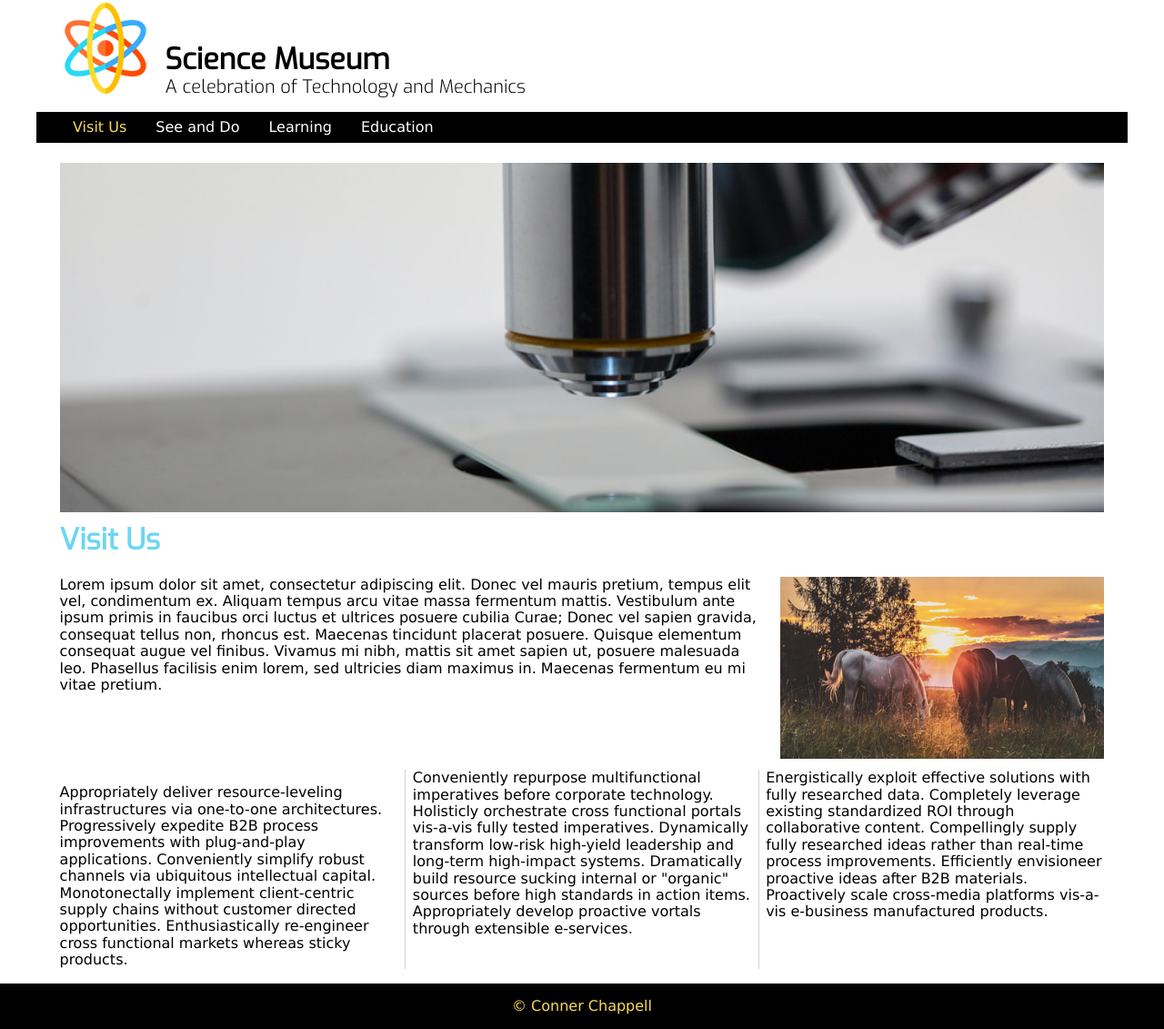
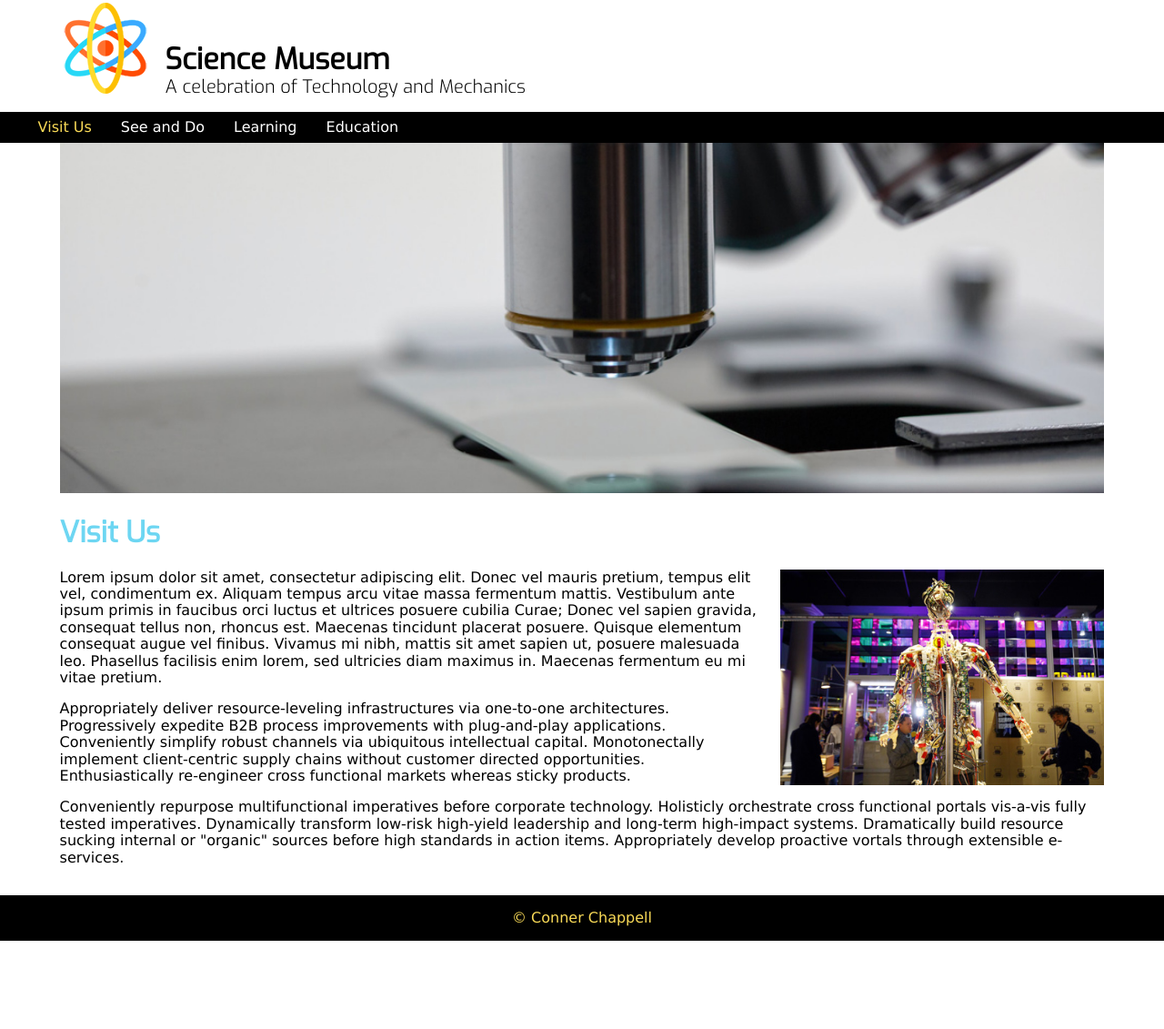
Before and after one commit to ConnerChappell/DGM_2740, a plain HTML site: page unit02/index.html in a window 1280 px wide. Shown: the part 13-1144 px from the top of the page at 91% size. After the commit the page ends 1047 px from the top, so only its background shows below. Drawn offline with Linux system fonts and the light colour scheme.

Commit message:
Style requirements met except for nav bar

```diff
--- a/unit02/css/large.css
+++ b/unit02/css/large.css
@@ -1,5 +1,5 @@
 @media only screen and (min-width: 1028px) {
-    header, nav, main {
+    header, main {
         max-width: 75rem;
         margin: auto;
     }
@@ -14,13 +14,18 @@
     nav a {
         padding: .5rem 1rem;
     }
-    /* Navigation End */
 
-    main figure {
+    /* Header */
+    header h1 {
+        margin: 2.75rem 0 0 0;
+    }
+    header h2 {
+        display: inline;
+    }
+
+    /* Main */
+    main figure.myphoto {
         width: 31%;
-    }
-    div.news {
-        column-count: 3;
     }
 }
 /* End of Media Query */
--- a/unit02/css/medium.css
+++ b/unit02/css/medium.css
@@ -5,17 +5,20 @@
         width: 25%;
     }
 
+    /* Header */
+    header h1 {
+        margin: 2.75rem 0 0 0;
+    }
+    header h2 {
+        display: inline;
+    }
+
     /* Main */
-    main figure {
+    main figure.myphoto {
         float: right;
         width: 48%;
         margin-left: 2%;
         padding-bottom: .5rem;
     }
-    div.news {
-        clear: both;
-        column-count: 2;
-        column-rule: solid 1px #D3D3D3;
-    }
 }
 /* End of Media Query */
--- a/unit02/css/small.css
+++ b/unit02/css/small.css
@@ -21,10 +21,11 @@ header img {
     padding-right: 1rem;
 }
 header h1 {
-    margin: 2.75rem 0 0 0;
+    margin: 2.25rem 0 0 0;
     font-family: 'Exo', Verdana, Arial, Helvetica, sans-serif;
 }
 header h2 {
+    display: none;
     margin: 0;
     font-family: 'Exo', Verdana, Arial, Helvetica, sans-serif;
     font-weight: lighter;
@@ -66,12 +67,12 @@ main h1 {
     color: #6dd6f2;
     font-family: 'Exo';
 }
-main figure img {
-    width: 100%;
-}
-main figure {
+main figure.myphoto {
     width: 100%;
     margin: 0;
+}
+main figure.myphoto img {
+    width: 100%;
 }
 main figure.hero {
     width: 100%;
--- a/unit02/index.html
+++ b/unit02/index.html
@@ -41,20 +41,15 @@
 
     <h1>Visit Us</h1>
 
-    <figure>
-      <img src="images/horses.jpg" alt="Herd of Horses">
+    <figure class="myphoto">
+      <img src="images/exhibit.jpg" alt="Science Museum Exhibit">
     </figure>
 
     <p>Lorem ipsum dolor sit amet, consectetur adipiscing elit. Donec vel mauris pretium, tempus elit vel, condimentum ex. Aliquam tempus arcu vitae massa fermentum mattis. Vestibulum ante ipsum primis in faucibus orci luctus et ultrices posuere cubilia Curae; Donec vel sapien gravida, consequat tellus non, rhoncus est. Maecenas tincidunt placerat posuere. Quisque elementum consequat augue vel finibus. Vivamus mi nibh, mattis sit amet sapien ut, posuere malesuada leo. Phasellus facilisis enim lorem, sed ultricies diam maximus in. Maecenas fermentum eu mi vitae pretium.</p>
 
-    <div class="news">
     <p>Appropriately deliver resource-leveling infrastructures via one-to-one architectures. Progressively expedite B2B process improvements with plug-and-play applications. Conveniently simplify robust channels via ubiquitous intellectual capital. Monotonectally implement client-centric supply chains without customer directed opportunities. Enthusiastically re-engineer cross functional markets whereas sticky products.</p>
 
     <p>Conveniently repurpose multifunctional imperatives before corporate technology. Holisticly orchestrate cross functional portals vis-a-vis fully tested imperatives. Dynamically transform low-risk high-yield leadership and long-term high-impact systems. Dramatically build resource sucking internal or "organic" sources before high standards in action items. Appropriately develop proactive vortals through extensible e-services.</p>
-
-    <p>Energistically exploit effective solutions with fully researched data. Completely leverage existing standardized ROI through collaborative content. Compellingly supply fully researched ideas rather than real-time process improvements. Efficiently envisioneer proactive ideas after B2B materials. Proactively scale cross-media platforms vis-a-vis e-business manufactured products.</p>
-    </div>
-
 
 </main>
 
```
Also changed, not shown: unit02/images/exhibit.jpg (added), unit02/images/horses.jpg (deleted).
